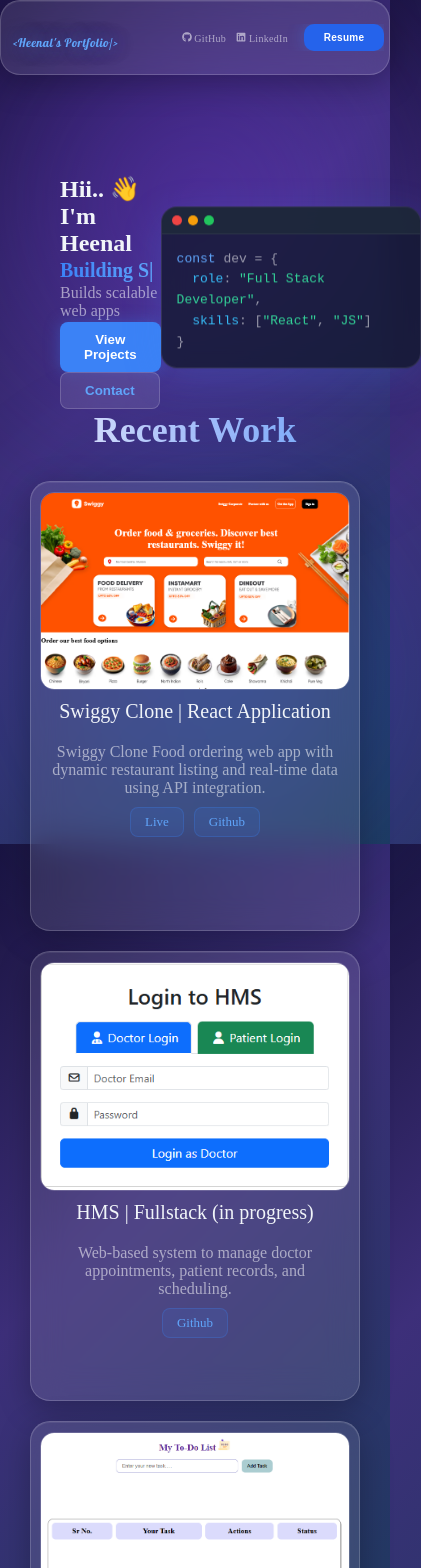
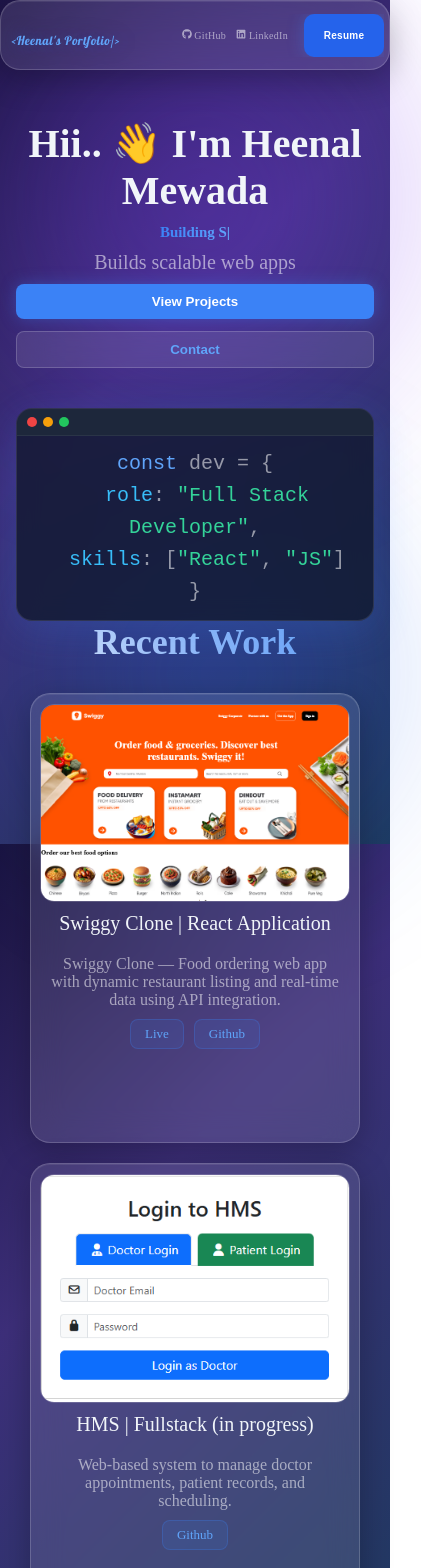
Before and after one commit to HeenalMewada/portfolio, a React (Vite) app: page / in a window 390 px wide. Shown: the top 1568 px of the page, 421 px wide, since content can reach past the window. Built offline with nearby package versions, Linux system fonts and the light colour scheme.

Commit message:
fix: downgrade vite to v5

```diff
--- a/src/App.jsx
+++ b/src/App.jsx
@@ -6,10 +6,12 @@
 import Skills from "./components/Skills.jsx";
 import Contact from "./components/Contact.jsx";
 import Timeline from "./components/Timeline.jsx";
+import CursorSparkle from "./components/CursorSparkle.jsx";
 
 function App(){
   return(
 <>
+<CursorSparkle></CursorSparkle>
       <Header></Header>
       <Hero_section></Hero_section>
       <Projectcards></Projectcards>
--- /dev/null
+++ b/src/components/CursorSparkle.css
@@ -0,0 +1,21 @@
+.sparkle {
+  position: fixed;
+  pointer-events: none;
+  z-index: 9999;
+  animation: sparkleAnim var(--duration, 600ms) ease-out forwards;
+}
+
+@keyframes sparkleAnim {
+  0% {
+    opacity: 1;
+    transform: translate(-50%, -50%) rotate(var(--rot, 0deg)) scale(1);
+  }
+  50% {
+    opacity: 0.8;
+    transform: translate(-50%, -70%) rotate(var(--rot, 0deg)) scale(1.2);
+  }
+  100% {
+    opacity: 0;
+    transform: translate(-50%, -90%) rotate(var(--rot, 0deg)) scale(0.3);
+  }
+}
--- a/src/components/Header.css
+++ b/src/components/Header.css
@@ -3,7 +3,7 @@
   justify-content: space-between;
   align-items: center;
   max-width: 100%;
-  height: 75px;
+  height:70px;
   border-radius: 20px;
   background: var(--glass-bg);
   backdrop-filter: var(--glass-blur);
@@ -15,8 +15,10 @@
   z-index: 10;
   transition: background 0.3s ease, box-shadow 0.3s ease;
   flex-wrap: nowrap; /* keep horizontal layout */
-  overflow-x: auto; /* allow scrolling if content overflows */
+
+
 }
+
 
 /* Optional: hide scrollbar for cleaner look */
 .header::-webkit-scrollbar {
@@ -41,7 +43,17 @@
   flex-shrink: 1;
   min-width: 100px;
 }
-
+@keyframes pulse {
+    0% {
+        transform: scale(1);
+    }
+    50% {
+        transform: scale(1.1);
+    }
+    100% {
+        transform: scale(1);
+    }
+}
 /* Navigation links */
 .header .navlink {
   display: flex;
@@ -61,7 +73,7 @@
   position: relative;
   padding: 6px 10px;
   border-radius: 8px;
-  font-size: 13px;
+  font-size: 16px;
   font-weight: 500;
   letter-spacing: 0.3px;
   transition: color 0.3s ease, background 0.3s ease;
@@ -98,7 +110,7 @@
 .btn-resume {
   background: var(--accent-dark);
   color: #fff;
-  padding: 8px 16px;
+  padding: 16px 16px;
   border-radius: 10px;
   font-size: 12px;
   font-weight: 600;
--- a/src/components/Hero_section.css
+++ b/src/components/Hero_section.css
@@ -1,11 +1,10 @@
-
 .hero_section {
   display: flex;
   justify-content: space-between;
   align-items: center;
   padding-left: 60px;
   padding-top: 100px;
-  background: transparent; /* body gradient shows through */
+  background: transparent;
   position: relative;
   z-index: 1;
 }
@@ -15,15 +14,19 @@
   justify-content: flex-start;
   align-items: flex-start;
   flex-direction: column;
-  gap: 2px;
+  gap: 10px;
 }
 
 .hero_section h2 {
   color: var(--text-primary);
+  font-size: 40px;
+
 }
 
 .hero_section p {
   color: var(--text-secondary);
+  font-size: 20px;
+
 }
 
 .typingText {
@@ -31,12 +34,18 @@
   color: transparent;
   background-clip: text;
   -webkit-background-clip: text;
-  font-size: 24px;
+  font-size: 27px;
 }
 
 /* ============================================
    BUTTONS
    ============================================ */
+
+.buttons {
+  display: flex;
+  flex-wrap: wrap;
+  gap: 12px;
+}
 
 .buttons button:first-child {
   background-color: var(--accent);
@@ -140,3 +149,103 @@
   50%  { transform: translateY(-10px); }
   100% { transform: translateY(0px); }
 }
+
+/* ============================================
+   RESPONSIVE — Tablet (max-width: 1024px)
+   ============================================ */
+
+@media (max-width: 1024px) {
+  .hero_section {
+    padding-left: 40px;
+    padding-top: 80px;
+    gap: 30px;
+  }
+
+  .right {
+    margin-right: 30px;
+  }
+
+  .codebox-wrapper {
+    width: 220px;
+  }
+
+  .codebox-body {
+    font-size: 12px;
+  }
+}
+
+/* ============================================
+   RESPONSIVE — Mobile (max-width: 768px)
+   ============================================ */
+
+@media (max-width: 768px) {
+  .hero_section {
+    flex-direction: column;
+    align-items: center;
+    text-align: center;
+    padding-left: 20px;
+    padding-right: 20px;
+    padding-top: 60px;
+    gap: 40px;
+  }
+
+  .hero_section .left {
+    align-items: center;
+  }
+
+  .typingText {
+    font-size: 20px;
+  }
+
+  .buttons {
+    justify-content: center;
+  }
+
+  .right {
+    margin-right: 0;
+    display: flex;
+    justify-content: center;
+  }
+
+  .codebox-wrapper {
+    width: 100%;
+    max-width: 300px;
+    animation: none;
+  }
+}
+
+/* ============================================
+   RESPONSIVE — Small Mobile (max-width: 480px)
+   ============================================ */
+
+@media (max-width: 480px) {
+  .hero_section {
+    padding-left: 16px;
+    padding-right: 16px;
+    padding-top: 50px;
+  }
+
+  .typingText {
+    font-size: 18px;
+  }
+
+  .buttons {
+    flex-direction: column;
+    width: 100%;
+  }
+
+  .buttons button:first-child,
+  .buttons button:last-child {
+    width: 100%;
+    text-align: center;
+  }
+
+  .codebox-wrapper {
+    max-width: 100%;
+  }
+
+  .codebox-body {
+    font-size: 11px;
+    padding: 12px;
+  }
+}
--- a/src/components/Hero_section.jsx
+++ b/src/components/Hero_section.jsx
@@ -14,8 +14,8 @@
 
     <div className="hero_section">
       <div className="left">
-        <h2 className="text-5xl font-bold">
-          Hii.. 👋  I'm Heenal
+        <h2>
+          Hii.. 👋  I'm Heenal Mewada
         </h2>
 
         <div className="typingText">
@@ -23,7 +23,7 @@
         </div>
 
 
-        <p className="text-gray-600">
+        <p>
           Builds scalable web apps
         </p>
 
--- a/src/components/Projectcards.jsx
+++ b/src/components/Projectcards.jsx
@@ -1,56 +1,140 @@
 import React from "react";
 import "./Project.css";
+import { motion } from "framer-motion";
 import swiggy from "../images/swiggy.png";
 import hms from "../images/hms.png";
 import todo from "../images/todo.png";
+
+const containerVariants = {
+  hidden: {},
+  visible: {
+    transition: {
+      staggerChildren: 0.2,
+    },
+  },
+};
+
+const cardVariants = {
+  hidden: { opacity: 0, x: -60 },
+  visible: {
+    opacity: 1,
+    x: 0,
+    transition: { duration: 0.6, ease: "easeOut" },
+  },
+};
+
 function Projectcards() {
   return (
     <div className="projects" id="projects">
-            <h2 className="text-center mb-5 fw-bold section_title">Recent Work</h2>
-            <div className="project_cards">
-                <div className="project_card">
-                    <img src={swiggy} alt="" />
-                    <div className="title">
-                        Swiggy Clone | React Application
-                    </div>
+      <motion.h2
+        className="text-center mb-5 fw-bold section_title"
+        initial={{ opacity: 0, y: -20 }}
+        whileInView={{ opacity: 1, y: 0 }}
+        viewport={{ once: true }}
+        transition={{ duration: 0.5 }}
+      >
+        Recent Work
+      </motion.h2>
+
+      <motion.div
+        className="project_cards"
+        variants={containerVariants}
+        initial="hidden"
+        whileInView="visible"
+        viewport={{ once: true, amount: 0.1 }}
+      >
+        {/* Swiggy Clone */}
+        <motion.div
+          className="project_card"
+          variants={cardVariants}
+          whileHover={{ scale: 1.03, transition: { duration: 0.2 } }}
+        >
+          <img src={swiggy} alt="Swiggy Clone" />
+          <div className="title">Swiggy Clone | React Application</div>
           <div className="description">
-                        <p>Swiggy Clone
-Food ordering web app with dynamic restaurant listing and real-time data using API integration.</p>
+            <p>
+              Swiggy Clone — Food ordering web app with dynamic restaurant
+              listing and real-time data using API integration.
+            </p>
           </div>
           <div className="live_links">
-    <a href="https://swiggy-clone-react-ebon.vercel.app/" target="_blank" className="btn btn-primary">Live</a>
-    <a href="https://github.com/HeenalMewada/Swiggy_cloneReact" target="_blank" className="btn btn-success">Github</a>
+            <a
+              href="https://swiggy-clone-react-ebon.vercel.app/"
+              target="_blank"
+              className="btn btn-primary"
+            >
+              Live
+            </a>
+            <a
+              href="https://github.com/HeenalMewada/Swiggy_cloneReact"
+              target="_blank"
+              className="btn btn-success"
+            >
+              Github
+            </a>
           </div>
-                </div>
-                <div className="project_card">
-                    <img src={hms} alt="" />
-                    <div className="title">
-                        HMS | Fullstack (in progress)
-                    </div>
+        </motion.div>
+
+        {/* HMS */}
+        <motion.div
+          className="project_card"
+          variants={cardVariants}
+          whileHover={{ scale: 1.03, transition: { duration: 0.2 } }}
+        >
+          <img src={hms} alt="HMS" />
+          <div className="title">HMS | Fullstack (in progress)</div>
           <div className="description">
-
-<p>Web-based system to manage doctor appointments, patient records, and scheduling.   </p>                 </div>
-<div className="live_links">
-
-    <a href="https://github.com/HeenalMewada" target="_blank" className="btn btn-success">Github</a>
-</div>
-                </div>
-                <div className="project_card">
-                    <img src={todo} alt="" />
-                    <div className="title">
-                       To-Do List Application
-                    </div>
-                    <div className="description">
-                        <p>Interactive task management app with CRUD functionality and persistent data storage</p>
+            <p>
+              Web-based system to manage doctor appointments, patient records,
+              and scheduling.
+            </p>
           </div>
           <div className="live_links">
-    <a href="https://swiggy-clone-react-ebon.vercel.app/" target="_blank" className="btn btn-primary">Live</a>
-    <a href="https://github.com/HeenalMewada/Swiggy_cloneReact" target="_blank" className="btn btn-success">Github</a>
+            <a
+              href="https://github.com/HeenalMewada"
+              target="_blank"
+              className="btn btn-success"
+            >
+              Github
+            </a>
           </div>
+        </motion.div>
+
+        {/* To-Do List */}
+        <motion.div
+          className="project_card"
+          variants={cardVariants}
+          whileHover={{ scale: 1.03, transition: { duration: 0.2 } }}
+        >
+          <img src={todo} alt="To-Do List" />
+          <div className="title">To-Do List Application</div>
+          <div className="description">
+            <p>
+              Interactive task management app with CRUD functionality and
+              persistent data storage.
+            </p>
           </div>
+          <div className="live_links">
+            <a
+              href="https://swiggy-clone-react-ebon.vercel.app/"
+              target="_blank"
+              className="btn btn-primary"
+            >
+              Live
+            </a>
+            <a
+              href="https://github.com/HeenalMewada/Swiggy_cloneReact"
+              target="_blank"
+              className="btn btn-success"
+            >
+              Github
+            </a>
           </div>
+        </motion.div>
+
+      </motion.div>
     </div>
-    )
+  );
 }
 
 export default Projectcards;
--- a/src/components/Skills.jsx
+++ b/src/components/Skills.jsx
@@ -1,5 +1,6 @@
 import React from "react";
 import "./Skills.css";
+import { motion } from "framer-motion";
 import physics from "../images/physics.png";
 import js from "../images/js.png";
 import css from "../images/css.png";
@@ -10,60 +11,105 @@
 import github from "../images/github.png";
 import logo from "../images/logo.png";
 
+const containerVariants = {
+  hidden: {},
+  visible: {
+    transition: {
+      staggerChildren: 0.15,
+    },
+  },
+};
+
+const cardVariants = {
+  hidden: { opacity: 0, y: 40 },
+  visible: {
+    opacity: 1,
+    y: 0,
+    transition: { duration: 0.5, ease: "easeOut" },
+  },
+};
+
 function Skills() {
   return (
     <div className="skills-section">
-      <h2 className="text-center mb-5 section_title">Skills</h2>
+      <motion.h2
+        className="text-center mb-5 section_title"
+        initial={{ opacity: 0, y: -20 }}
+        whileInView={{ opacity: 1, y: 0 }}
+        viewport={{ once: true }}
+        transition={{ duration: 0.5 }}
+      >
+        Skills
+      </motion.h2>
 
-     <div className="skill_cards">
-        <div className="card">
-            <div className="gradient-card">
+      <motion.div
+        className="skill_cards"
+        variants={containerVariants}
+        initial="hidden"
+        whileInView="visible"
+        viewport={{ once: true, amount: 0.2 }}
+      >
+        {/* Frontend */}
+        <motion.div className="card" variants={cardVariants}>
+          <motion.div
+            className="gradient-card"
+            whileHover={{ translateY: -8, transition: { duration: 0.3 } }}
+          >
             <div className="card-inner">
               <h5 className="mt-2">Frontend</h5>
               <ul>
-    <li><img src={html} alt="html" /><br></br>HTML</li>
-    <li><img src={css} alt="css" /><br></br>CSS</li>
-    <li><img src={js} alt="js"  /><br></br>JS</li>
-    <li><img src={physics} alt="React"/><br></br>React</li>
+                <li><img src={html} alt="html" /><br />HTML</li>
+                <li><img src={css} alt="css" /><br />CSS</li>
+                <li><img src={js} alt="js" /><br />JS</li>
+                <li><img src={physics} alt="React" /><br />React</li>
               </ul>
             </div>
-</div>
-</div>
-       <div className="card">
-        <div className="gradient-card">
+          </motion.div>
+        </motion.div>
+
+        {/* Backend */}
+        <motion.div className="card" variants={cardVariants}>
+          <motion.div
+            className="gradient-card"
+            whileHover={{ translateY: -8, transition: { duration: 0.3 } }}
+          >
             <div className="card-inner">
               <h5 className="mt-2">Backend</h5>
               <ul>
-    <li><img src={node} alt="node" /><br></br>Node.js</li>
-    <li><img
+                <li><img src={node} alt="node" /><br />Node.js</li>
+                <li>
+                  <img
                     src="https://cdn.simpleicons.org/express/ffffff"
                     alt="Express.js"
                     width="30"
-/><br></br>Express js</li>
-    <li><img src={php} alt="php" /><br></br>PHP</li>
-    <li><img src={database} alt="sql" /><br></br>My SQL</li>
+                  /><br />Express js
+                </li>
+                <li><img src={php} alt="php" /><br />PHP</li>
+                <li><img src={database} alt="sql" /><br />My SQL</li>
               </ul>
             </div>
-</div>
-</div>
-      <div className="card">
-        <div className="gradient-card">
+          </motion.div>
+        </motion.div>
+
+        {/* Tools */}
+        <motion.div className="card" variants={cardVariants}>
+          <motion.div
+            className="gradient-card"
+            whileHover={{ translateY: -8, transition: { duration: 0.3 } }}
+          >
             <div className="card-inner">
               <h5 className="mt-2">Tools</h5>
               <ul>
-    <li><img src={github} alt="" className="dark-icon" /><br></br>Github</li>
-    <li><img src={logo} alt=""  className="dark-icon" /><br></br>VS Code</li>
-
+                <li><img src={github} alt="github" className="dark-icon" /><br />Github</li>
+                <li><img src={logo} alt="vscode" className="dark-icon" /><br />VS Code</li>
               </ul>
             </div>
-</div>
-</div>
-     </div>
+          </motion.div>
+        </motion.div>
 
+      </motion.div>
     </div>
   );
 }
 
-
-
 export default Skills;
--- a/src/components/Timeline.jsx
+++ b/src/components/Timeline.jsx
@@ -37,7 +37,7 @@
   },
   {
     title: "Office Admin",
-    company: "Golden Manpower consultants",
+    company: "Adventure Education Tours and Travels",
     duration: "2022 - Present",
     type: "non-tech",
     points: [
```
Also changed, not shown: src/components/CursorSparkle.jsx (added, +81 -0 lines), src/components/Skills.css (+100 -0 lines). Lines whose indentation alone changed are shown as unchanged.
